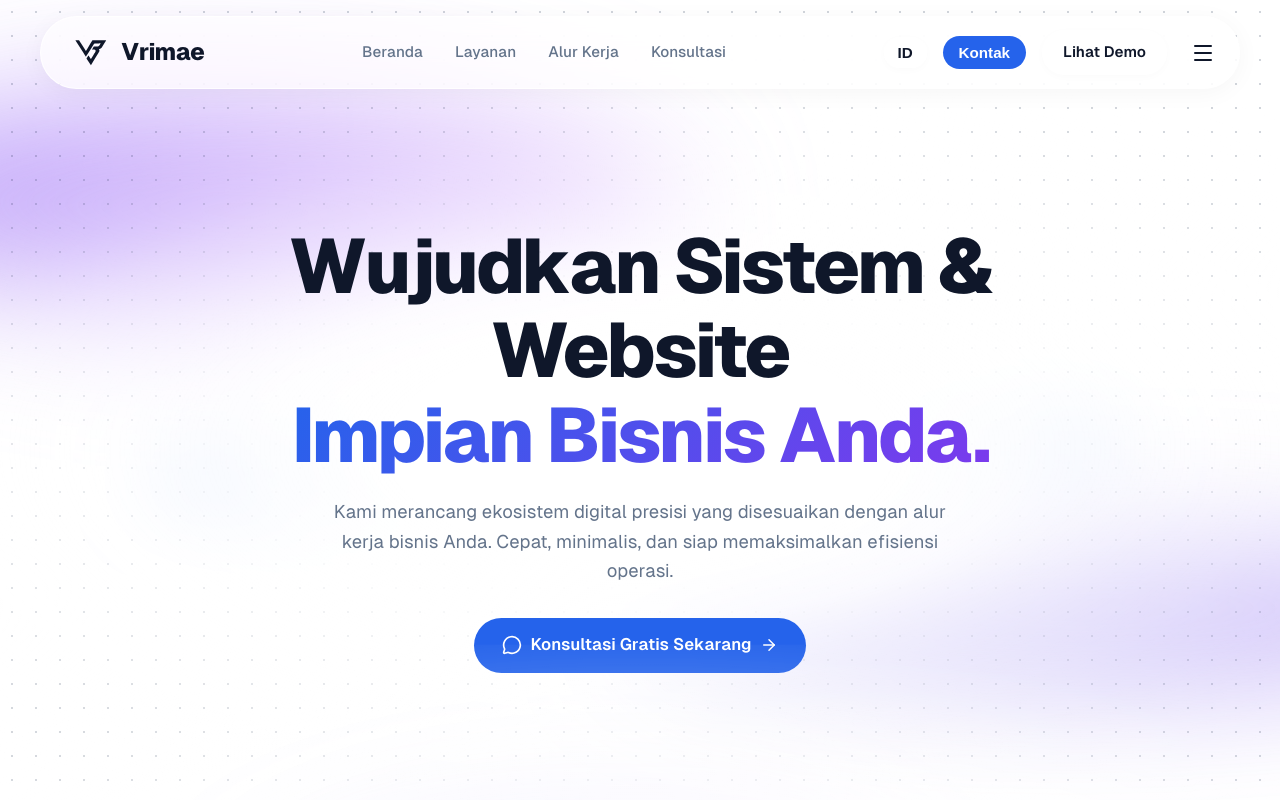
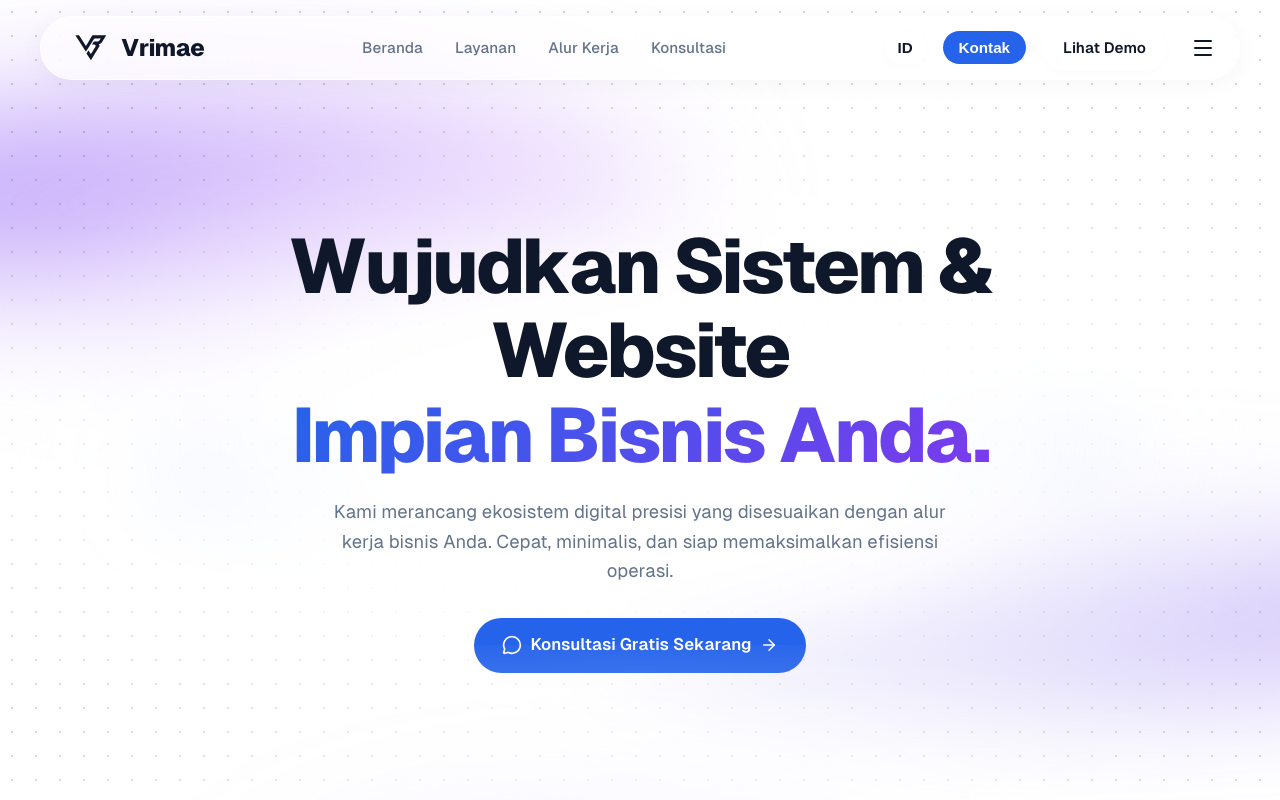
Before and after one commit to vrimae/vrimae-landing, a React (Vite) app: page / in a window 1280 px wide. Shown: the top 800 px of the page. Built offline with nearby package versions, Linux system fonts and the light colour scheme.

Commit message:
style: reduce navbar vertical padding

```diff
--- a/src/index.css
+++ b/src/index.css
@@ -82,7 +82,7 @@ a {
   transform: translateX(-50%);
   width: calc(100% - 2rem);
   max-width: 1200px;
-  padding: 0.8rem 1rem 0.8rem 2rem;
+  padding: 0.5rem 1rem 0.5rem 2rem;
   z-index: 100;
   transition: var(--transition);
   background-color: rgba(255, 255, 255, 0.7);
```
